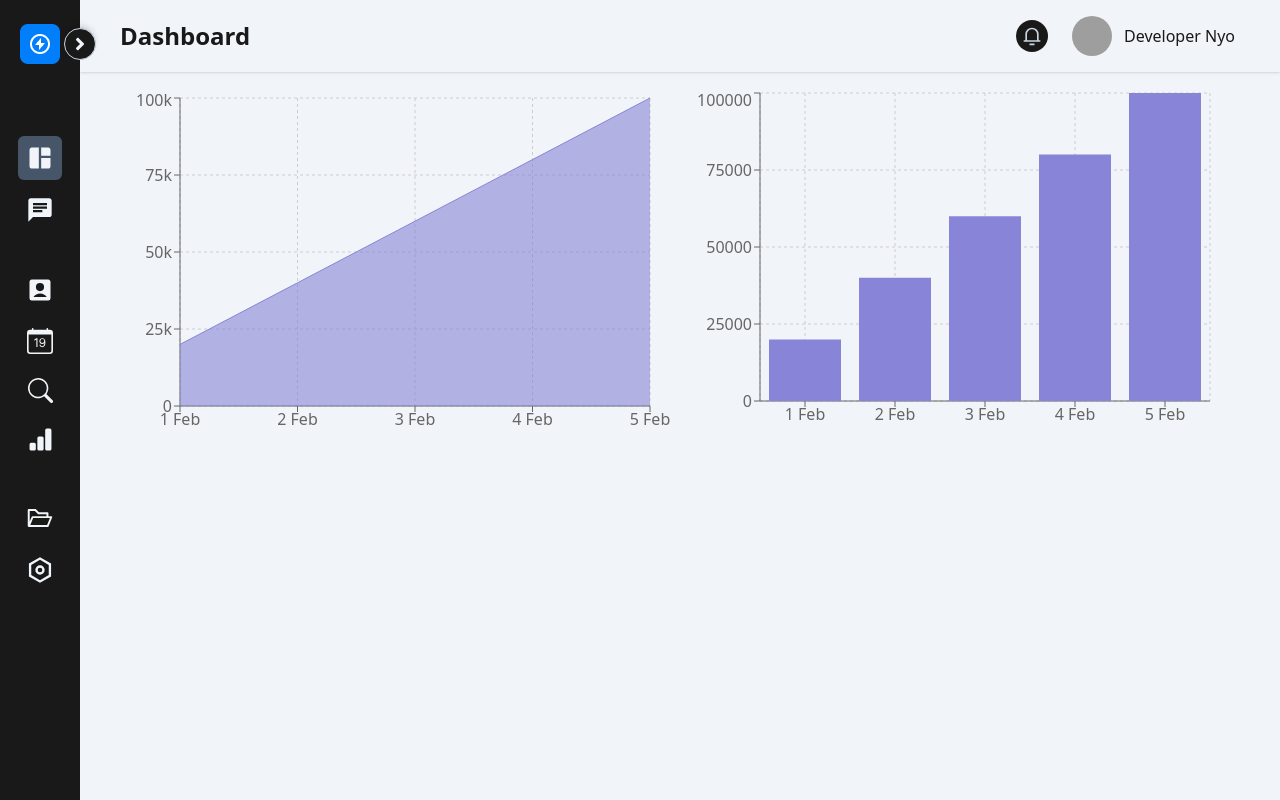
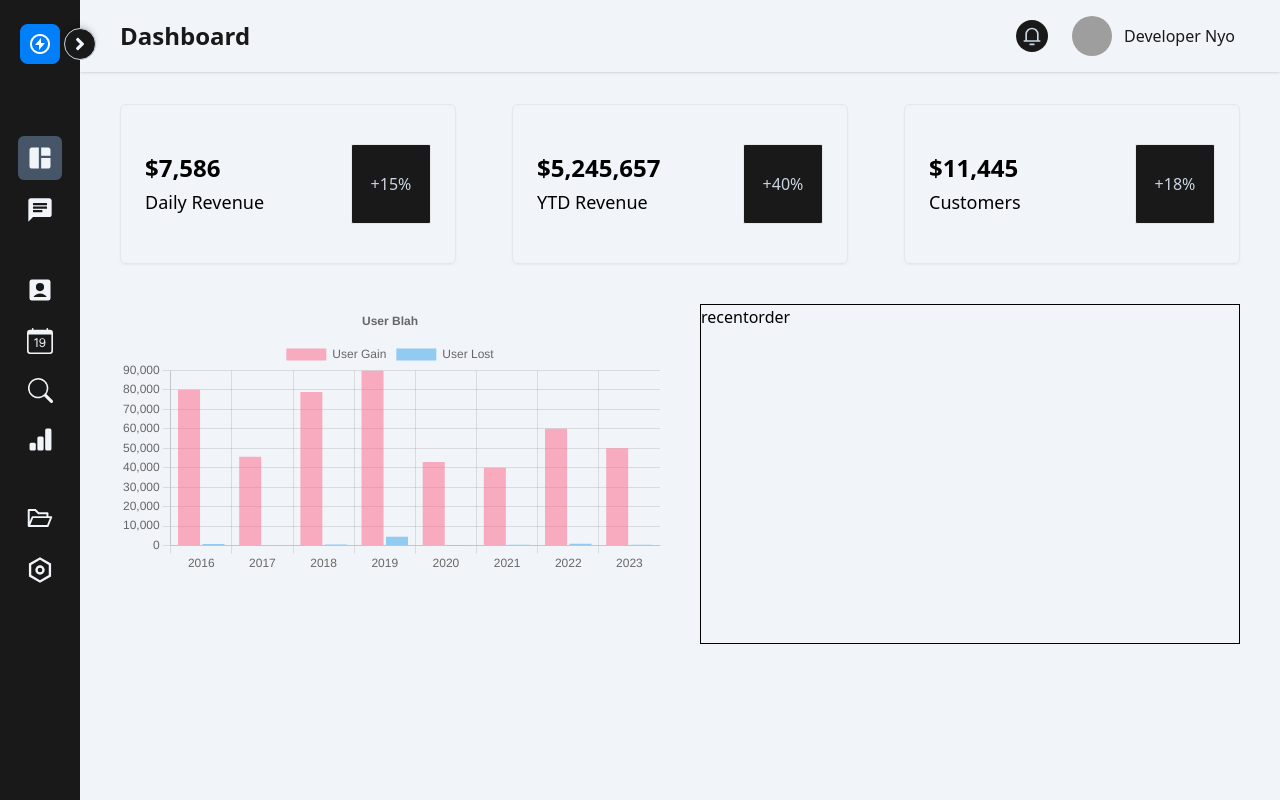
Before and after one commit to nyominkhat/admin-dashboard, a Next.js app: page / in a window 1280 px wide. Built offline with nearby package versions, Linux system fonts and the light colour scheme; grey boxes are pictures that could not be loaded.

Commit message:
complete chart

```diff
--- a/app/layout.jsx
+++ b/app/layout.jsx
@@ -11,7 +11,7 @@ export default function RootLayout({ children }) {
   return (
     <>
       <html lang="en">
-        <body className="w-screen h-screen ">
+        <body suppressHydrationWarning={true} className="w-screen h-screen ">
           <main className="flex w-full h-full overflow-hidden select-none">
             {/* sidebar */}
             <aside className="h-full">
--- a/app/page.jsx
+++ b/app/page.jsx
@@ -1,23 +1,37 @@
 "use client";
 
+import BarChart from "@/components/BarChart";
+import RecentReq from "@/components/RecentReq";
+import Topcard from "@/components/Topcard";
+import { top_card_data } from "@/data";
 import { useState } from "react";
 
-import Areachart from "@/components/AreaChart";
-import Barchart from "@/components/BarChart";
+// import Areachart from "@/components/AreaChart";
+// import Barchart from "@/components/BarChart";
 
 export default function Home() {
-  const [month, setMonth] = useState("feb");
+  const [month, setMonth] = useState("apr");
 
   return (
-    <main className="w-full h-full p-4 px-10 overflow-y-auto">
-      {/* sale charts section*/}
-      <section className="grid w-full grid-cols-2 h-1/2">
-        <article>
-          <Areachart month={month} />
-        </article>
-        <article>
-          <Barchart month={month} />
-        </article>
+    <main className="w-full h-full p-4 pt-8 overflow-y-auto md:px-10">
+      {/* topcard section */}
+      <section className="flex flex-wrap items-center justify-between w-full h-20 sm:h-32 lg:h-40 gap-y-3">
+        {top_card_data.map((item) => (
+          <Topcard key={item.label} data={item} />
+        ))}
+      </section>
+
+      {/* charts section and recent req section */}
+      <section className="grid w-full grid-cols-1 gap-10 mt-10 h-1/2 md:grid-cols-2">
+        {/* chart */}
+        <div className="w-full h-full">
+          <BarChart />
+        </div>
+
+        {/* recent */}
+        <div className="border border-black">
+          <RecentReq />
+        </div>
       </section>
     </main>
   );
--- a/components/AreaChart.jsx
+++ /dev/null
@@ -1,69 +0,0 @@
-"use client";
-
-import React from "react";
-import {
-  AreaChart,
-  Area,
-  XAxis,
-  YAxis,
-  CartesianGrid,
-  Tooltip,
-  ResponsiveContainer,
-} from "recharts";
-import { data } from "@/data";
-
-export default function Areachart({ month }) {
-  const formatYAxisTick = (tick) => {
-    if (tick >= 1000000) {
-      return `${tick / 1000000}M`;
-    }
-    if (tick >= 1000) {
-      return `${tick / 1000}k`;
-    }
-    return tick;
-  };
-
-  let selectedData;
-
-  switch (month) {
-    case "dec":
-      selectedData = data.dec;
-      break;
-    case "jan":
-      selectedData = data.jan;
-      break;
-    case "feb":
-      selectedData = data.feb;
-      break;
-    case "mar":
-      selectedData = data.mar;
-      break;
-    case "apr":
-      selectedData = data.apr;
-      break;
-    default:
-      selectedData = [];
-  }
-
-  return (
-    <ResponsiveContainer width="100%" height="100%">
-      <AreaChart
-        width={150}
-        height={40}
-        data={selectedData}
-        margin={{
-          top: 10,
-          right: 30,
-          left: 0,
-          bottom: 0,
-        }}
-      >
-        <CartesianGrid strokeDasharray="3 3" />
-        <XAxis dataKey="name" />
-        <YAxis tickFormatter={formatYAxisTick} />
-        <Area type="linear" dataKey="sale" stroke="#8884d8" fill="#8884d8" />
-        <Tooltip />
-      </AreaChart>
-    </ResponsiveContainer>
-  );
-}
--- a/components/BarChart.jsx
+++ b/components/BarChart.jsx
@@ -1,60 +1,60 @@
-"use client";
+import React, { useState, useEffect } from "react";
+import { Bar } from "react-chartjs-2";
+import {
+  Chart as ChartJS,
+  CategoryScale,
+  LinearScale,
+  BarElement,
+  Title,
+  Tooltip,
+  Legend,
+} from "chart.js";
+import { chart_data } from "@/data";
 
-import React from "react";
-import {
-  BarChart,
-  Bar,
-  XAxis,
-  YAxis,
-  CartesianGrid,
+ChartJS.register(
+  CategoryScale,
+  LinearScale,
+  BarElement,
+  Title,
   Tooltip,
-  ResponsiveContainer,
-} from "recharts";
+  Legend
+);
 
-import { data } from "@/data";
+export const options = {
+  responsive: true,
+  plugins: {
+    legend: {
+      position: "top",
+    },
+    title: {
+      display: true,
+      text: "User Blah",
+    },
+  },
+};
 
-export default function Barchart({ month }) {
-  let selectedData;
+const labels = chart_data.map((data) => data.year);
 
-  switch (month) {
-    case "dec":
-      selectedData = data.dec;
-      break;
-    case "jan":
-      selectedData = data.jan;
-      break;
-    case "feb":
-      selectedData = data.feb;
-      break;
-    case "mar":
-      selectedData = data.mar;
-      break;
-    case "apr":
-      selectedData = data.apr;
-      break;
-    default:
-      selectedData = [];
-  }
+export const data = {
+  labels,
+  datasets: [
+    {
+      label: "User Gain",
+      data: chart_data.map((data) => data.userGain),
+      backgroundColor: "rgba(255, 99, 132, 0.5)",
+    },
+    {
+      label: "User Lost",
+      data: chart_data.map((data) => data.userLost),
+      backgroundColor: "rgba(53, 162, 235, 0.5)",
+    },
+  ],
+};
 
+export default function BarChart() {
   return (
-    <ResponsiveContainer width="100%" height="100%">
-      <BarChart
-        width={150}
-        height={40}
-        data={selectedData}
-        margin={{
-          top: 5,
-          right: 30,
-          left: 20,
-          bottom: 5,
-        }}
-      >
-        <CartesianGrid strokeDasharray="3 3" />
-        <XAxis dataKey="name" />
-        <YAxis />
-        <Tooltip />
-        <Bar dataKey="sale" fill="#8884d8" />
-      </BarChart>
-    </ResponsiveContainer>
+    <>
+      <Bar data={data} options={options} />
+    </>
   );
 }
--- /dev/null
+++ b/components/RecentReq.jsx
@@ -0,0 +1,9 @@
+import React from 'react'
+
+export default function RecentReq() {
+  return (
+    <div>
+      recentorder
+    </div>
+  )
+}
--- /dev/null
+++ b/components/Topcard.jsx
@@ -0,0 +1,16 @@
+import React from "react";
+
+export default function Topcard({ data }) {
+  return (
+    <article className="flex items-center justify-between h-full p-4 px-6 border rounded-md shadow-sm lg:w-[30%] w-full">
+      <div className="space-y-1">
+        <p className="text-2xl font-semibold">${data.price}</p>
+        <p className="text-lg font-medium">{data.label}</p>
+      </div>
+
+      <div className="flex items-center justify-center h-14 w-14 md:w-20 md:h-20 border rounded-sm bg-[#191919] text-slate-300 font-medium">
+        +{data.percent}%
+      </div>
+    </article>
+  );
+}
--- a/data/index.js
+++ b/data/index.js
@@ -1,112 +1,68 @@
-export const data = {
-  dec: [
+export const chart_data = [
   {
-      name: "1 Dec",
-      sale: 30000,
+    id: 1,
+    year: 2016,
+    userGain: 80000,
+    userLost: 823,
   },
   {
-      name: "2 Dec",
-      sale: 50000,
+    id: 2,
+    year: 2017,
+    userGain: 45677,
+    userLost: 345,
   },
   {
-      name: "3 Dec",
-      sale: 40000,
+    id: 3,
+    year: 2018,
+    userGain: 78888,
+    userLost: 555,
   },
   {
-      name: "4 Dec",
-      sale: 60000,
+    id: 4,
+    year: 2019,
+    userGain: 90000,
+    userLost: 4555,
   },
   {
-      name: "5 Dec",
-      sale: 100000,
-    },
-  ],
-  jan: [
-    {
-      name: "1 Jan",
-      sale: 40000,
+    id: 5,
+    year: 2020,
+    userGain: 43000,
+    userLost: 234,
   },
   {
-      name: "2 Jan",
-      sale: 50000,
+    id: 6,
+    year: 2021,
+    userGain: 40000,
+    userLost: 500,
   },
   {
-      name: "3 Jan",
-      sale: 30000,
+    id: 7,
+    year: 2022,
+    userGain: 60000,
+    userLost: 1000,
   },
   {
-      name: "4 Jan",
-      sale: 60000,
+    id: 8,
+    year: 2023,
+    userGain: 50000,
+    userLost: 500,
+  },
+];
+
+export const top_card_data = [
+  {
+    label: "Daily Revenue",
+    price: "7,586",
+    percent: "15",
   },
   {
-      name: "5 Jan",
-      sale: 105000,
-    },
-  ],
-  feb: [
-    {
-      name: "1 Feb",
-      sale: 20000,
+    label: "YTD Revenue",
+    price: "5,245,657",
+    percent: "40",
   },
   {
-      name: "2 Feb",
-      sale: 40000,
+    label: "Customers",
+    price: "11,445",
+    percent: "18",
   },
-    {
-      name: "3 Feb",
-      sale: 60000,
-    },
-    {
-      name: "4 Feb",
-      sale: 80000,
-    },
-    {
-      name: "5 Feb",
-      sale: 100000,
-    },
-  ],
-  mar: [
-    {
-      name: "1 Mar",
-      sale: 256000,
-    },
-    {
-      name: "2 Mar",
-      sale: 500000,
-    },
-    {
-      name: "3 Mar",
-      sale: 400000,
-    },
-    {
-      name: "4 Mar",
-      sale: 600000,
-    },
-    {
-      name: "5 Mar",
-      sale: 805000,
-    },
-  ],
-  apr: [
-    {
-      name: "1 April",
-      sale: 300000,
-    },
-    {
-      name: "2 April",
-      sale: 500000,
-    },
-    {
-      name: "3 April",
-      sale: 400000,
-    },
-    {
-      name: "4 April",
-      sale: 600000,
-    },
-    {
-      name: "5 April",
-      sale: 1000000,
-    },
-  ],
-};
+];
--- a/package.json
+++ b/package.json
@@ -13,14 +13,15 @@
     "@types/react": "18.2.6",
     "@types/react-dom": "18.2.4",
     "autoprefixer": "10.4.14",
+    "chart.js": "^4.3.0",
     "eslint": "8.40.0",
     "eslint-config-next": "13.4.2",
     "next": "13.4.2",
     "postcss": "8.4.23",
     "react": "18.2.0",
+    "react-chartjs-2": "^5.2.0",
     "react-dom": "18.2.0",
     "react-icons": "^4.8.0",
-    "recharts": "^2.6.2",
     "tailwindcss": "3.3.2",
     "typescript": "5.0.4"
   }
```
Also changed, not shown: 1 other file (tests, documents, lock files or other folders). Lines whose indentation alone changed are shown as unchanged.
